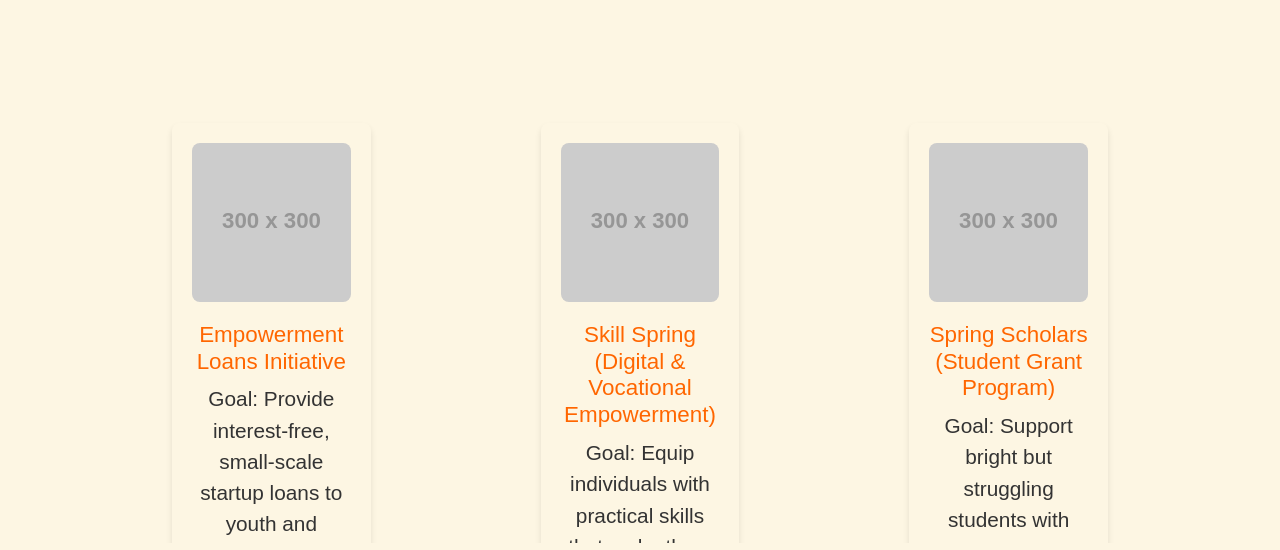
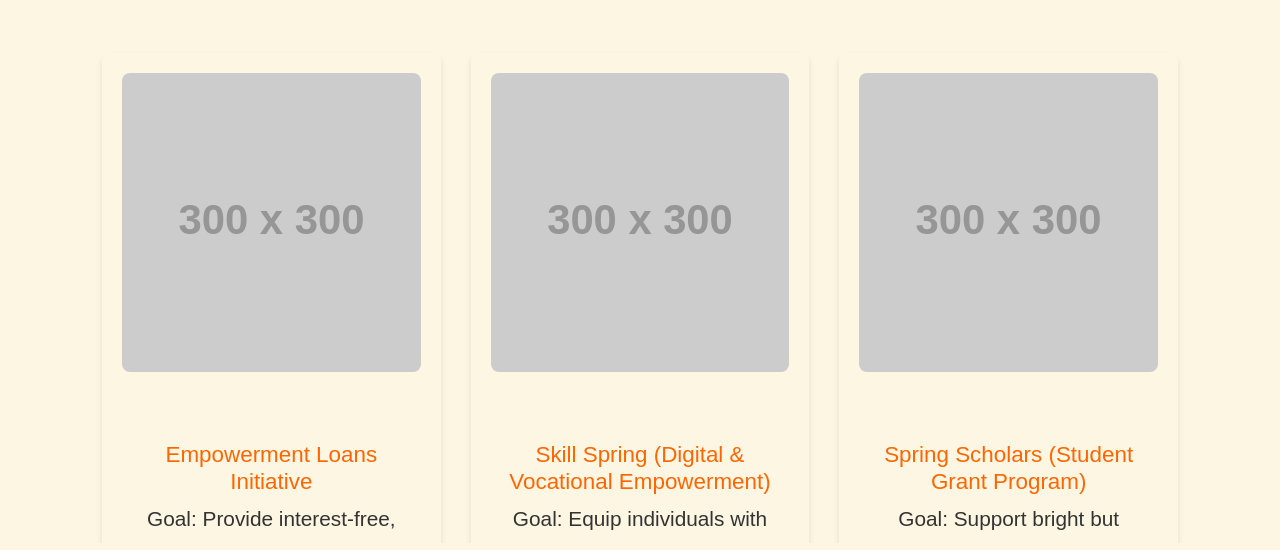
Before and after one commit to Lendme14/Youth-spring-NGOs, a plain HTML site: page pages/programs.html in a window 1280 px wide. Shown: the part 177-727 px from the top of the page. Drawn offline with nearby package versions, Linux system fonts and the light colour scheme; placeholder pictures from the web are drawn by us.

Commit message:
Update programs.html

```diff
--- a/pages/programs.html
+++ b/pages/programs.html
@@ -87,7 +87,8 @@
             padding: 20px;
             text-align: center;
             transition: transform 0.3s ease;
-            margin: 70px
+            height:
+
         }
         .program-card:hover {
             transform: translateY(-10px);
@@ -95,7 +96,7 @@
         .program-card img {
             max-width: 100%;
             border-radius: 8px;
-            margin-bottom: 20px;
+            margin-bottom: 70px;
         }
         .program-card h3 {
             font-size: 1.4em;
```
